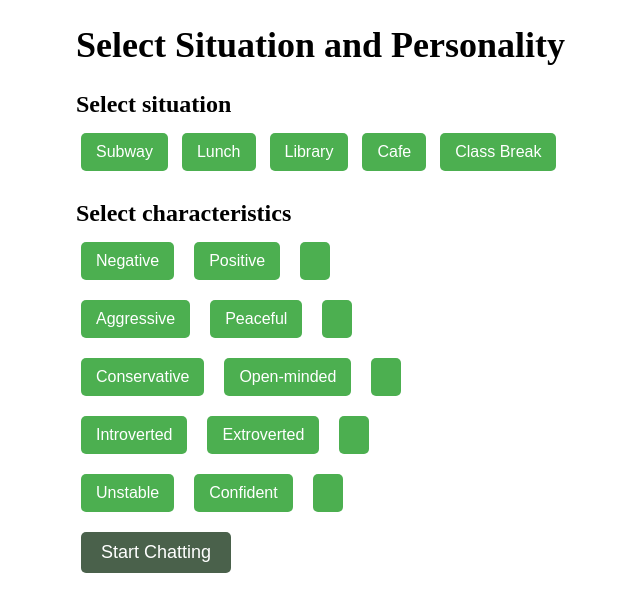
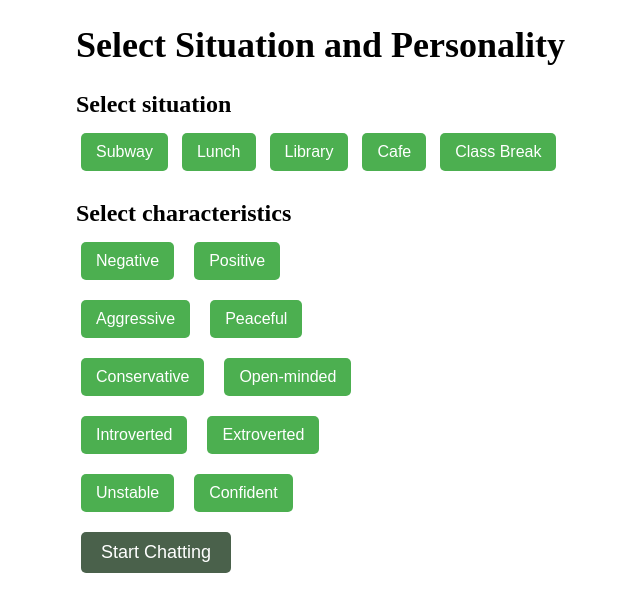
Before and after one commit to junheehong98/Chatbot-with-Context-and-Personality, a Flask app: page / in a window 1280 px wide. Shown: the top 612 px of the page, without its empty margins (248-888 px from the left). Run offline with Flask 2, Linux system fonts and the light colour scheme.

Commit message:
Update main.html

```diff
--- a/app/templates/main.html
+++ b/app/templates/main.html
@@ -6,31 +6,19 @@
     <title>Select Situation and Personality</title>
     <link rel="stylesheet" href="static/css/main_style.css">
     <script>
-        // Function to update hidden input field when a situation is selected and highlight the selected button
         function selectSituation(situation, button) {
             document.getElementById('situationInput').value = situation;
-
-            // Remove 'selected-btn' class from all situation buttons
             const situationButtons = document.querySelectorAll('.situation-btn');
             situationButtons.forEach(btn => btn.classList.remove('selected-btn'));
-
-            // Add 'selected-btn' class to the clicked button
             button.classList.add('selected-btn');
         }
 
-        // Function to update hidden input field when a characteristic is selected and highlight the selected button
         function selectCharacteristic(index, characteristic, button) {
-            // 1. 선택된 특성을 숨겨진 input 필드에 저장
-            document.getElementById('characteristic'+index).value = characteristic;
-
-            // 2. 동일한 그룹 내에서만 'selected-btn' 클래스를 제거
+            document.getElementById('characteristic' + index).value = characteristic;
             const characteristicGroup = document.querySelectorAll(`.characteristic-group-${index} .characteristic-btn`);
             characteristicGroup.forEach(btn => btn.classList.remove('selected-btn'));
-
-            // 3. 클릭된 버튼에 'selected-btn' 클래스를 추가하여 시각적으로 선택되었음을 표시
             button.classList.add('selected-btn');
         }
-
     </script>
 </head>
 <body>
@@ -38,10 +26,8 @@
         <h1 style="font-size: 36px;">Select Situation and Personality</h1>
 
         <form action="/" method="post">
-            <!-- Select Situation -->
             <h3 style="font-size: 24px;">Select situation</h3>
             <div>
-                <!-- Buttons for situation -->
                 <button type="button" class="situation-btn" onclick="selectSituation('Subway', this)">Subway</button>
                 <button type="button" class="situation-btn" onclick="selectSituation('Lunch', this)">Lunch</button>
                 <button type="button" class="situation-btn" onclick="selectSituation('Library', this)">Library</button>
@@ -50,22 +36,17 @@
             </div>
             <input type="hidden" name="situation" id="situationInput">
 
-            <!-- Select Characteristics -->
             <h3 style="font-size: 24px;">Select characteristics</h3>
             <div>
                 {% for characteristic_set in characteristics %}
-                    <!-- Buttons for each characteristic set (now 3 choices) -->
-                    <div class="characteristic-group characteristic-group-{{ loop.index0 }}">  <!-- loop.index0는 0부터 시작 -->
-                        <button type="button" class="characteristic-btn" onclick="selectCharacteristic({{ loop.index0 }}, '{{ characteristic_set[0] }}', this)">{{ characteristic_set[0] }}</button>
-                        <button type="button" class="characteristic-btn" onclick="selectCharacteristic({{ loop.index0 }}, '{{ characteristic_set[1] }}', this)">{{ characteristic_set[1] }}</button>
-                        <button type="button" class="characteristic-btn" onclick="selectCharacteristic({{ loop.index0 }}, '{{ characteristic_set[2] }}', this)">{{ characteristic_set[2] }}</button>
+                    <div class="characteristic-group characteristic-group-{{ loop.index0 }}">
+                        <button type="button" class="characteristic-btn" onclick="selectCharacteristic('{{ loop.index0 }}', '{{ characteristic_set[0] }}', this)">{{ characteristic_set[0] }}</button>
+                        <button type="button" class="characteristic-btn" onclick="selectCharacteristic('{{ loop.index0 }}', '{{ characteristic_set[1] }}', this)">{{ characteristic_set[1] }}</button>
                     </div>
                     <input type="hidden" name="characteristic{{ loop.index0 }}" id="characteristic{{ loop.index0 }}">
                 {% endfor %}
             </div>
 
-
-            <!-- Submit Button -->
             <button type="submit" class="submit">Start Chatting</button>
         </form>
     </div>
```
